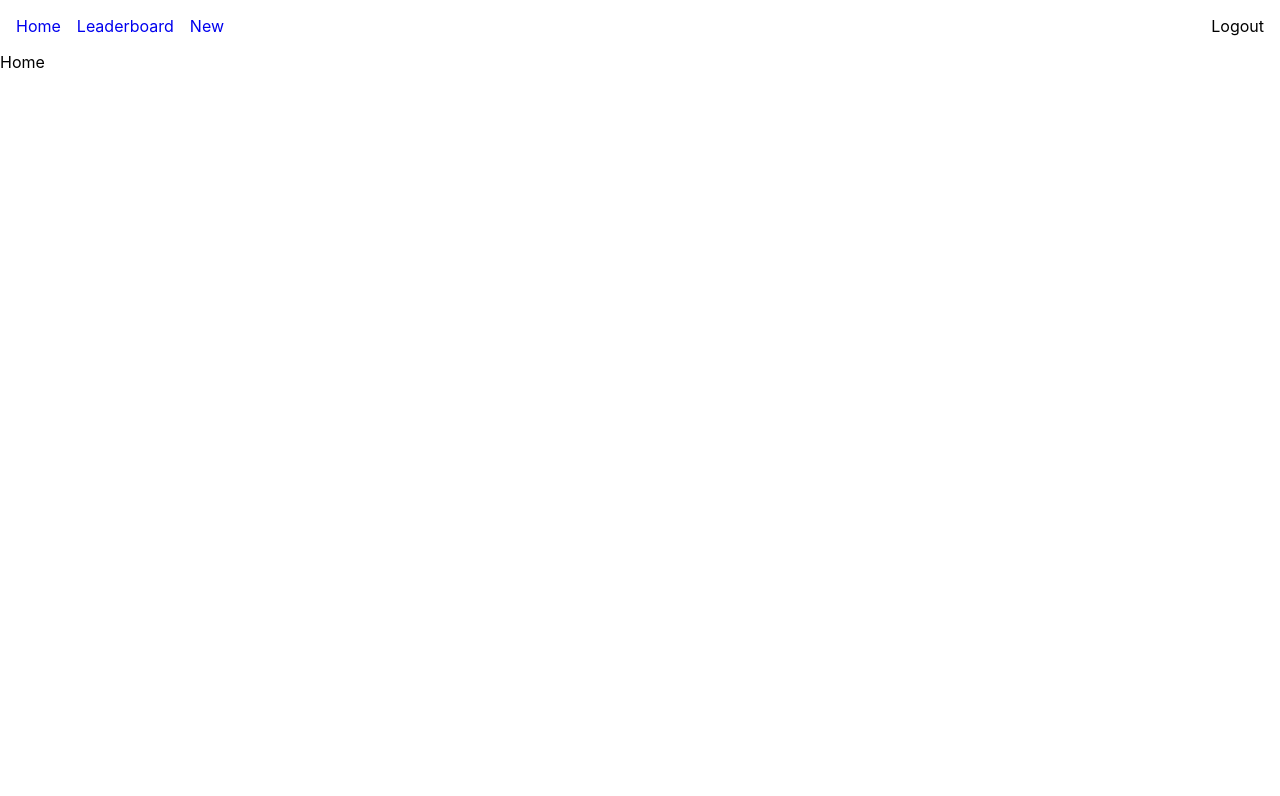
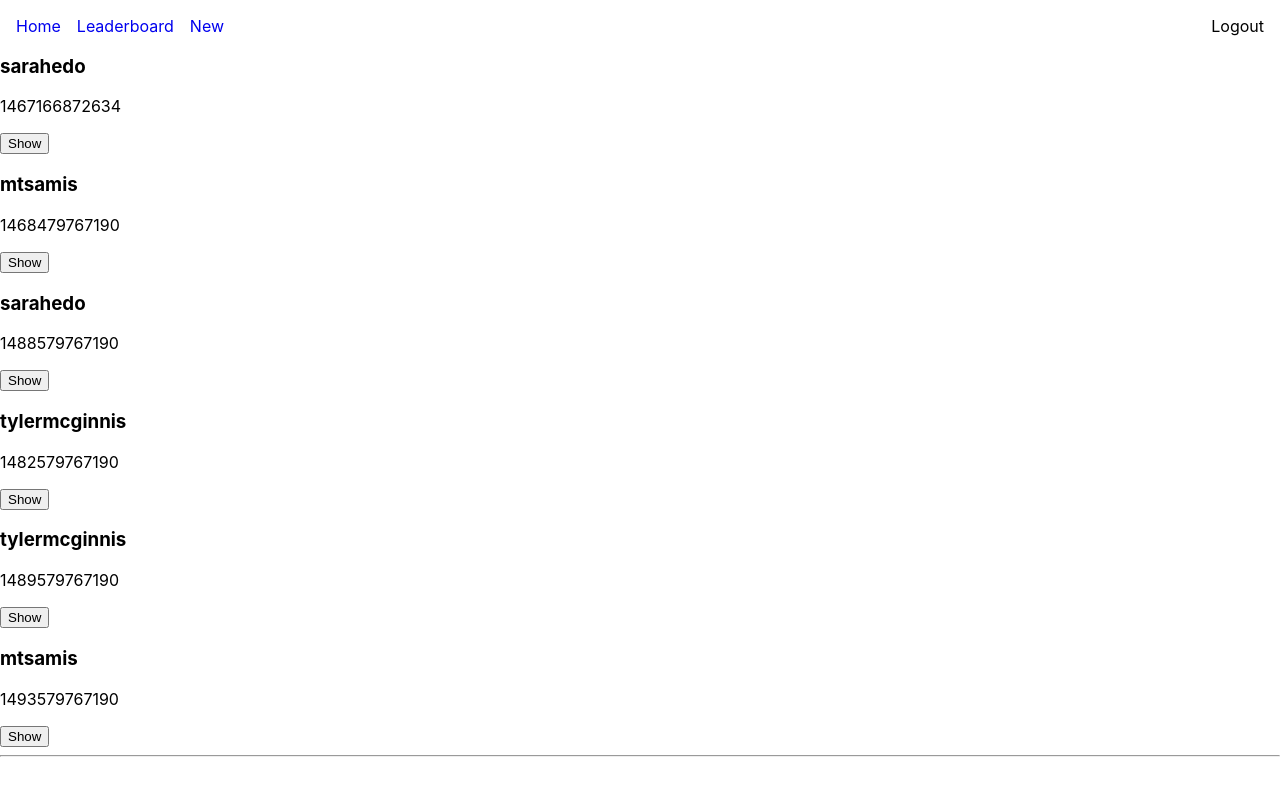
Before and after one commit to youssef1405/Employee-Polls, a React (Create React App) app: page / in a window 1280 px wide. Shown: the top 796 px of the page. Built offline with nearby package versions, Linux system fonts and the light colour scheme.

Commit message:
render answered and new polls per logged user

```diff
--- a/package.json
+++ b/package.json
@@ -13,6 +13,7 @@
     "react-redux": "^8.0.5",
     "react-router-dom": "^6.7.0",
     "react-scripts": "5.0.1",
+    "react-toastify": "^9.1.1",
     "styled-components": "^5.3.6",
     "web-vitals": "^2.1.4"
   },
--- a/src/App.js
+++ b/src/App.js
@@ -1,20 +1,16 @@
 import { useEffect } from 'react';
 import { useDispatch, useSelector } from 'react-redux';
 import { BrowserRouter, Routes, Route } from 'react-router-dom';
-import { loadPolls, getUsers } from './store';
+import { loadPolls } from './store';
 import { Poll } from './components';
 import { SharedLayout, Login, Home, Leaderboard, NewPoll } from './pages';
 
 function App() {
-  const polls = useSelector((state) => state.polls.data);
-  const users = useSelector((state) => state.users.data);
-  // console.log(polls[Object.keys(polls)[0]]);
-  //console.log(users);
+
 
   const dispatch = useDispatch();
   useEffect(() => {
     dispatch(loadPolls());
-
   }, [dispatch]);
 
   return (
--- a/src/components/Poll.js
+++ b/src/components/Poll.js
@@ -1,9 +1,9 @@
-const Poll = ({ username, date }) => {
+const Poll = ({ author, timestamp }) => {
   return (
     <div>
-      <h3>{username}</h3>
-      <p>{date}</p>
-      <hr />
+      <h3>{author}</h3>
+      <p>{timestamp}</p>
+
       <button>Show</button>
     </div>
   );
--- a/src/features/polls/pollsSlice.js
+++ b/src/features/polls/pollsSlice.js
@@ -5,13 +5,13 @@ import { _getQuestions } from '../../_DATA';
 const pollsSlice = createSlice({
   name: 'polls',
   initialState: {
-    data: {},
+    data: [],
   },
   reducers: {},
   extraReducers: (builder) => {
     builder.addCase(loadPolls.pending, (state, action) => {});
     builder.addCase(loadPolls.fulfilled, (state, action) => {
-      state.data = action.payload;
+      state.data = Object.values(action.payload);
     });
     builder.addCase(loadPolls.rejected, (state, action) => {});
   },
--- a/src/pages/Home.js
+++ b/src/pages/Home.js
@@ -1,5 +1,42 @@
+import { useSelector, useDispatch } from 'react-redux';
+import { useEffect } from 'react';
+import { loadPolls } from '../store';
+import { Poll } from '../components';
+
 const Home = () => {
-  return <div>Home</div>;
+  const polls = useSelector((state) => state.polls.data);
+  const currentUser = useSelector((state) => state.users.currentUser);
+
+  const renderedAnsweredPolls = polls
+    .filter(
+      (poll) =>
+        poll.optionOne.votes.includes(currentUser) ||
+        poll.optionTwo.votes.includes(currentUser)
+    )
+    .map((poll) => (
+      <Poll key={poll.id} author={poll.author} timestamp={poll.timestamp} />
+    ));
+
+  const renderedNewQuestions = polls
+    .filter(
+      (poll) =>
+        !poll.optionOne.votes.includes(currentUser) &&
+        !poll.optionTwo.votes.includes(currentUser)
+    )
+    .map((poll) => (
+      <Poll key={poll.id} author={poll.author} timestamp={poll.timestamp} />
+    ));
+
+  console.log(renderedNewQuestions);
+  console.log(renderedAnsweredPolls);
+
+  return (
+    <div>
+      {renderedNewQuestions}
+      <hr />
+      {renderedAnsweredPolls}
+    </div>
+  );
 };
 
 export default Home;
```
Also changed, not shown: 1 other file (tests, documents, lock files or other folders).
